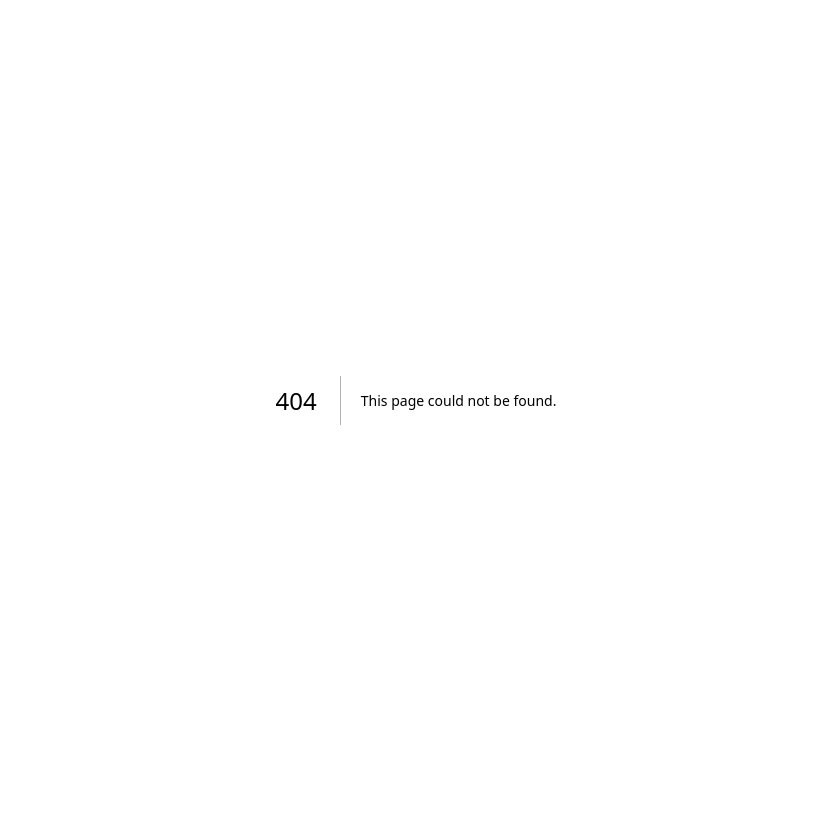
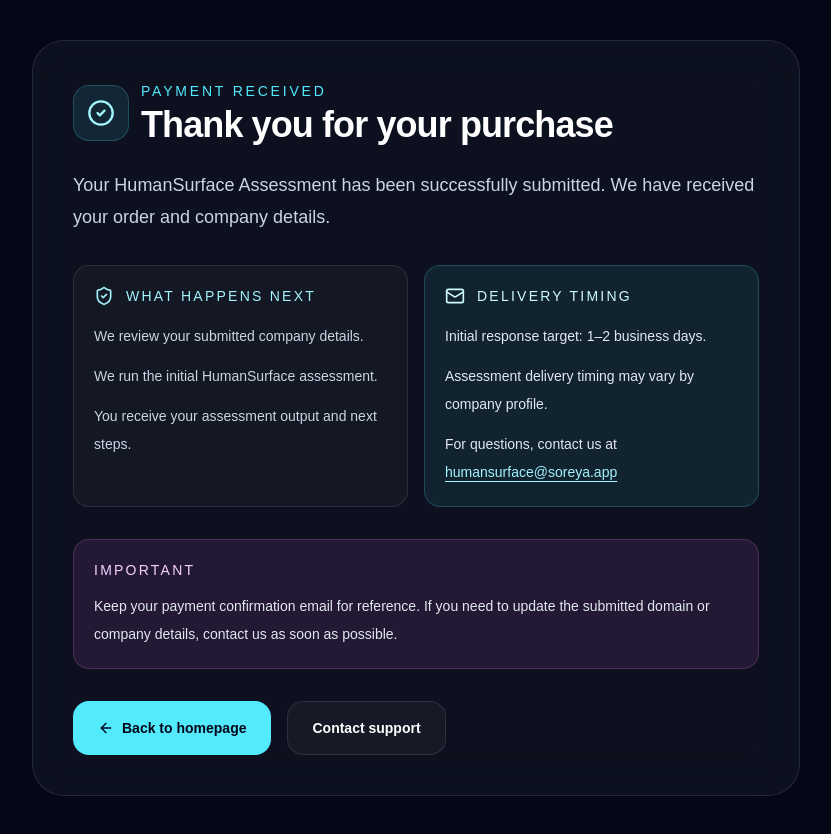
Before and after one commit to enricomaculan-wq/humansurface, a Next.js app: page /thank-you in a window 1280 px wide. Before the commit this address had no page. Shown: the whole page, without its empty margins (224-1055 px from the left). Before the commit the page ends 800 px from the top, so only its background shows below. Built offline with nearby package versions, Linux system fonts and the light colour scheme.

Commit message:
Add thank you page for completed purchases

```diff
--- /dev/null
+++ b/app/thank-you/page.tsx
@@ -0,0 +1,99 @@
+import Link from 'next/link'
+import { CheckCircle2, ArrowLeft, ShieldCheck, Mail } from 'lucide-react'
+
+export default function ThankYouPage() {
+  return (
+    <main className="min-h-screen bg-[#040816] px-6 py-10 text-white">
+      <div className="mx-auto max-w-3xl">
+        <div className="rounded-[32px] border border-white/10 bg-white/[0.04] p-8 backdrop-blur-xl sm:p-10">
+          <div className="flex items-center gap-3">
+            <div className="flex h-14 w-14 items-center justify-center rounded-2xl border border-cyan-300/20 bg-cyan-300/10 text-cyan-200">
+              <CheckCircle2 className="h-7 w-7" />
+            </div>
+            <div>
+              <div className="text-sm uppercase tracking-[0.2em] text-cyan-300">
+                Payment received
+              </div>
+              <h1 className="mt-1 text-3xl font-semibold tracking-tight sm:text-4xl">
+                Thank you for your purchase
+              </h1>
+            </div>
+          </div>
+
+          <p className="mt-6 text-lg leading-8 text-slate-300">
+            Your HumanSurface Assessment has been successfully submitted. We have
+            received your order and company details.
+          </p>
+
+          <div className="mt-8 grid gap-4 md:grid-cols-2">
+            <div className="rounded-2xl border border-white/10 bg-white/[0.03] p-5">
+              <div className="flex items-center gap-3 text-cyan-200">
+                <ShieldCheck className="h-5 w-5" />
+                <div className="text-sm font-medium uppercase tracking-[0.16em]">
+                  What happens next
+                </div>
+              </div>
+
+              <div className="mt-4 space-y-3 text-sm leading-7 text-slate-300">
+                <div>We review your submitted company details.</div>
+                <div>We run the initial HumanSurface assessment.</div>
+                <div>You receive your assessment output and next steps.</div>
+              </div>
+            </div>
+
+            <div className="rounded-2xl border border-cyan-300/20 bg-cyan-300/[0.08] p-5">
+              <div className="flex items-center gap-3 text-cyan-100">
+                <Mail className="h-5 w-5" />
+                <div className="text-sm font-medium uppercase tracking-[0.16em]">
+                  Delivery timing
+                </div>
+              </div>
+
+              <div className="mt-4 space-y-3 text-sm leading-7 text-slate-200">
+                <div>Initial response target: 1–2 business days.</div>
+                <div>Assessment delivery timing may vary by company profile.</div>
+                <div>
+                  For questions, contact us at{' '}
+                  <a
+                    href="mailto:humansurface@soreya.app"
+                    className="text-cyan-200 underline underline-offset-4"
+                  >
+                    humansurface@soreya.app
+                  </a>
+                </div>
+              </div>
+            </div>
+          </div>
+
+          <div className="mt-8 rounded-2xl border border-fuchsia-400/20 bg-fuchsia-400/10 p-5">
+            <div className="text-sm font-medium uppercase tracking-[0.16em] text-fuchsia-200">
+              Important
+            </div>
+            <p className="mt-3 text-sm leading-7 text-slate-200">
+              Keep your payment confirmation email for reference. If you need to
+              update the submitted domain or company details, contact us as soon as
+              possible.
+            </p>
+          </div>
+
+          <div className="mt-8 flex flex-col gap-4 sm:flex-row">
+            <Link
+              href="/"
+              className="inline-flex items-center justify-center gap-2 rounded-2xl border border-cyan-300/30 bg-cyan-300 px-6 py-4 text-sm font-semibold text-slate-950 transition hover:bg-cyan-200"
+            >
+              <ArrowLeft className="h-4 w-4" />
+              Back to homepage
+            </Link>
+
+            <a
+              href="mailto:humansurface@soreya.app?subject=HumanSurface%20Assessment%20Support"
+              className="inline-flex items-center justify-center rounded-2xl border border-white/10 bg-white/[0.04] px-6 py-4 text-sm font-semibold text-white transition hover:border-cyan-300/20 hover:bg-cyan-300/[0.08]"
+            >
+              Contact support
+            </a>
+          </div>
+        </div>
+      </div>
+    </main>
+  )
+}
```
